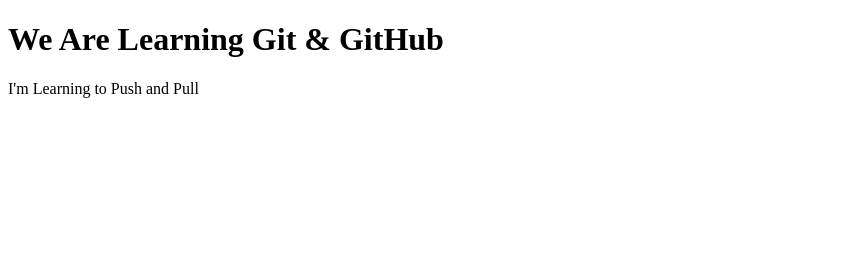
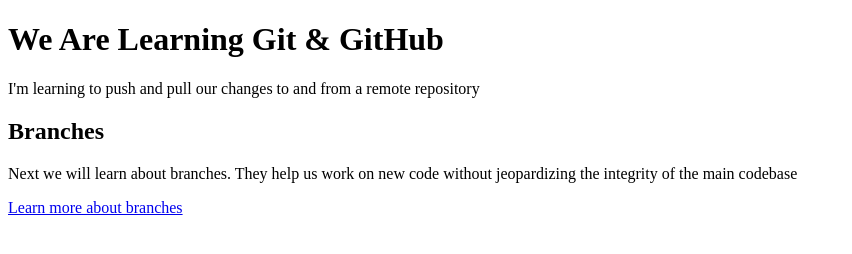
Before and after one commit to ansonng-8/mdia-4590, a plain HTML site: page index.html in a window 1280 px wide. Shown: the whole page, without its empty margins (0-852 px from the left). Drawn offline with Linux system fonts and the light colour scheme.

Commit message:
Development
Development

```diff
--- a/index.html
+++ b/index.html
@@ -8,6 +8,9 @@
 </head>
 <body>
     <h1>We Are Learning Git & GitHub</h1>
-    <p>I'm Learning to Push and Pull</p>
+    <p>I'm learning to push and pull our changes to and from a remote repository</p>
+    <h2>Branches</h2>
+    <p>Next we will learn about branches. They help us work on new code without jeopardizing the integrity of the main codebase</p>
+    <a href="about.html">Learn more about branches</a>
 </body>
 </html>
```
Also changed, not shown: about.html (added, +13 -0 lines).
